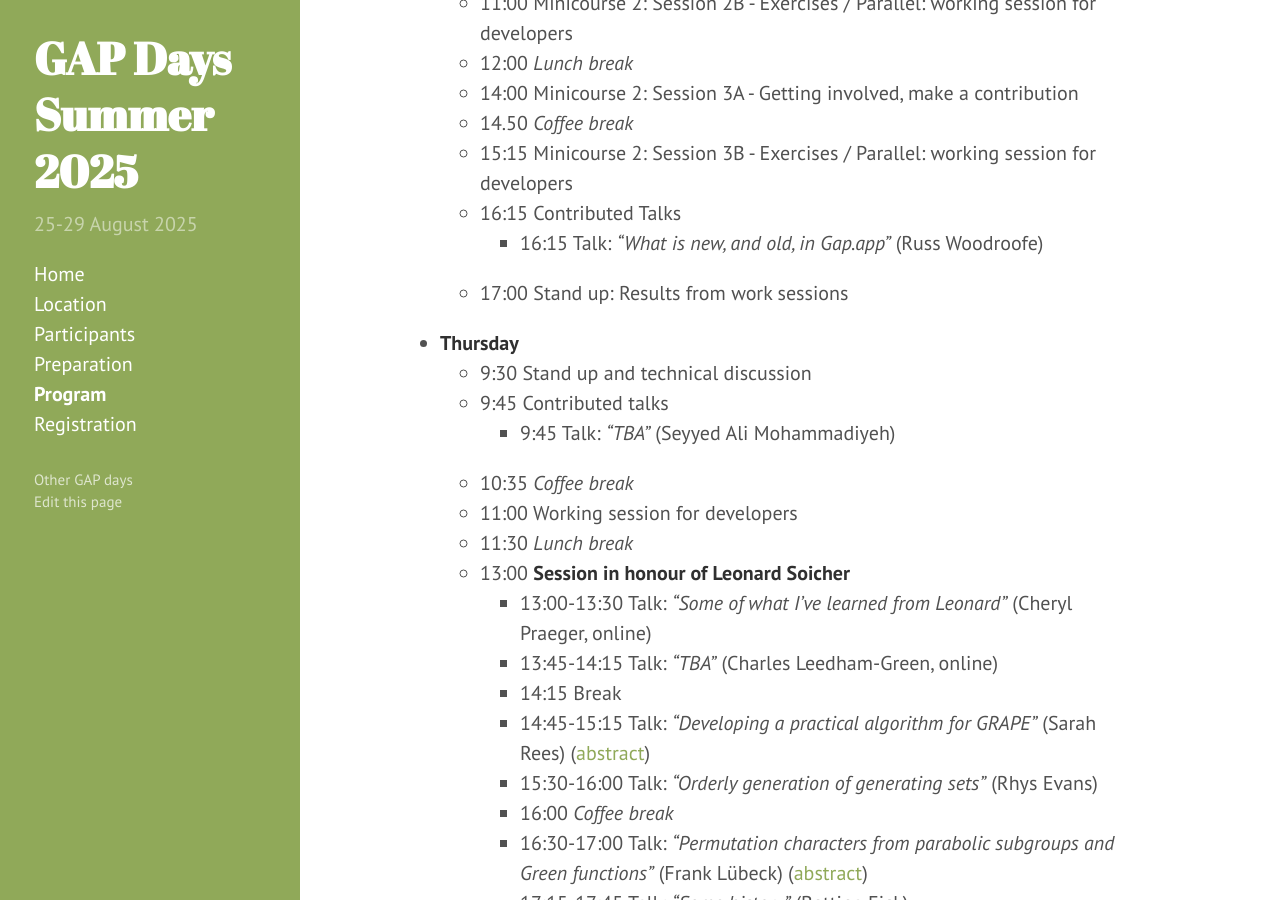
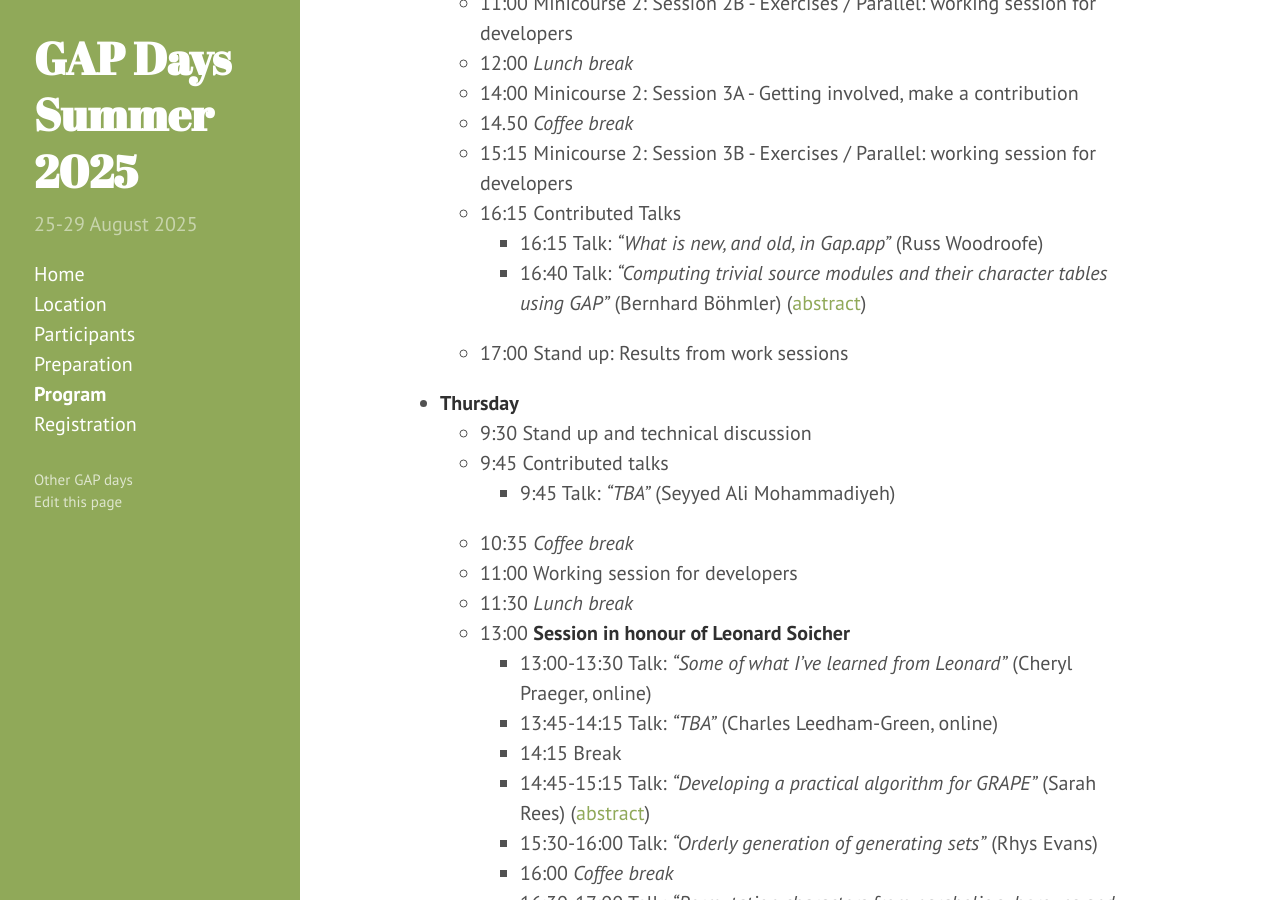
Before and after one commit to gapdays/gapdays2025-summer, a Jekyll site: the page built from program.md, in a window 1280 px wide and 900 px high, scrolled down 2697 px. Built offline with Jekyll 4.4.1, drawn with Linux system fonts in a browser that asks for light colours.

Commit message:
Update program.md

```diff
--- a/program.md
+++ b/program.md
@@ -101,6 +101,7 @@ The schedule is subject to further changes.
   - 15:15 Minicourse 2: Session 3B - Exercises / Parallel: working session for developers
   - 16:15 Contributed Talks
     - 16:15 Talk: *"What is new, and old, in Gap.app"* (Russ Woodroofe)
+    - 16:40 Talk: *"Computing trivial source modules and their character tables using GAP"* (Bernhard Böhmler) ([abstract]({{ site.baseurl }}/abstracts/boehmler))
   - 17:00 Stand up: Results from work sessions
 
 - **Thursday**
```
